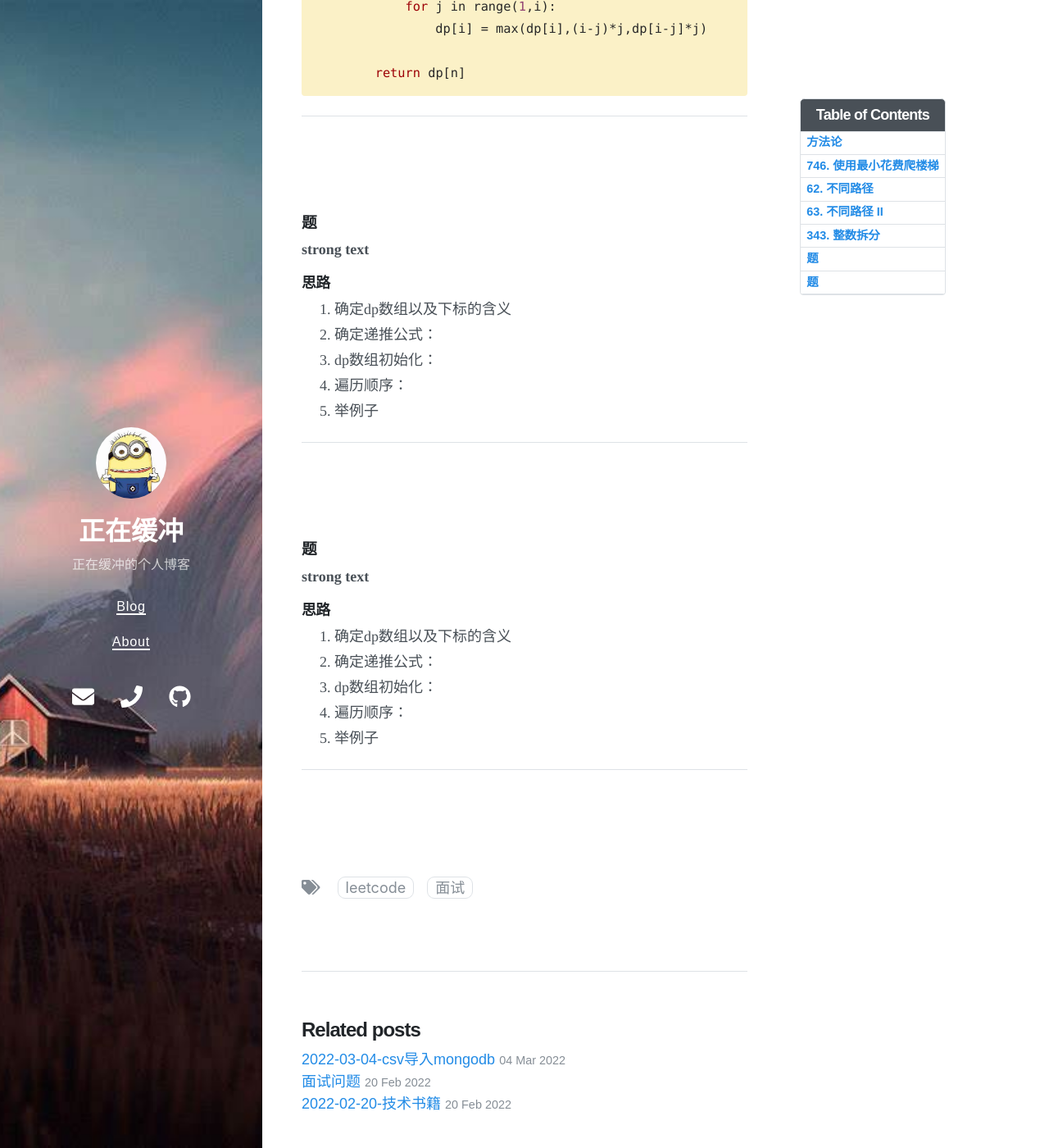
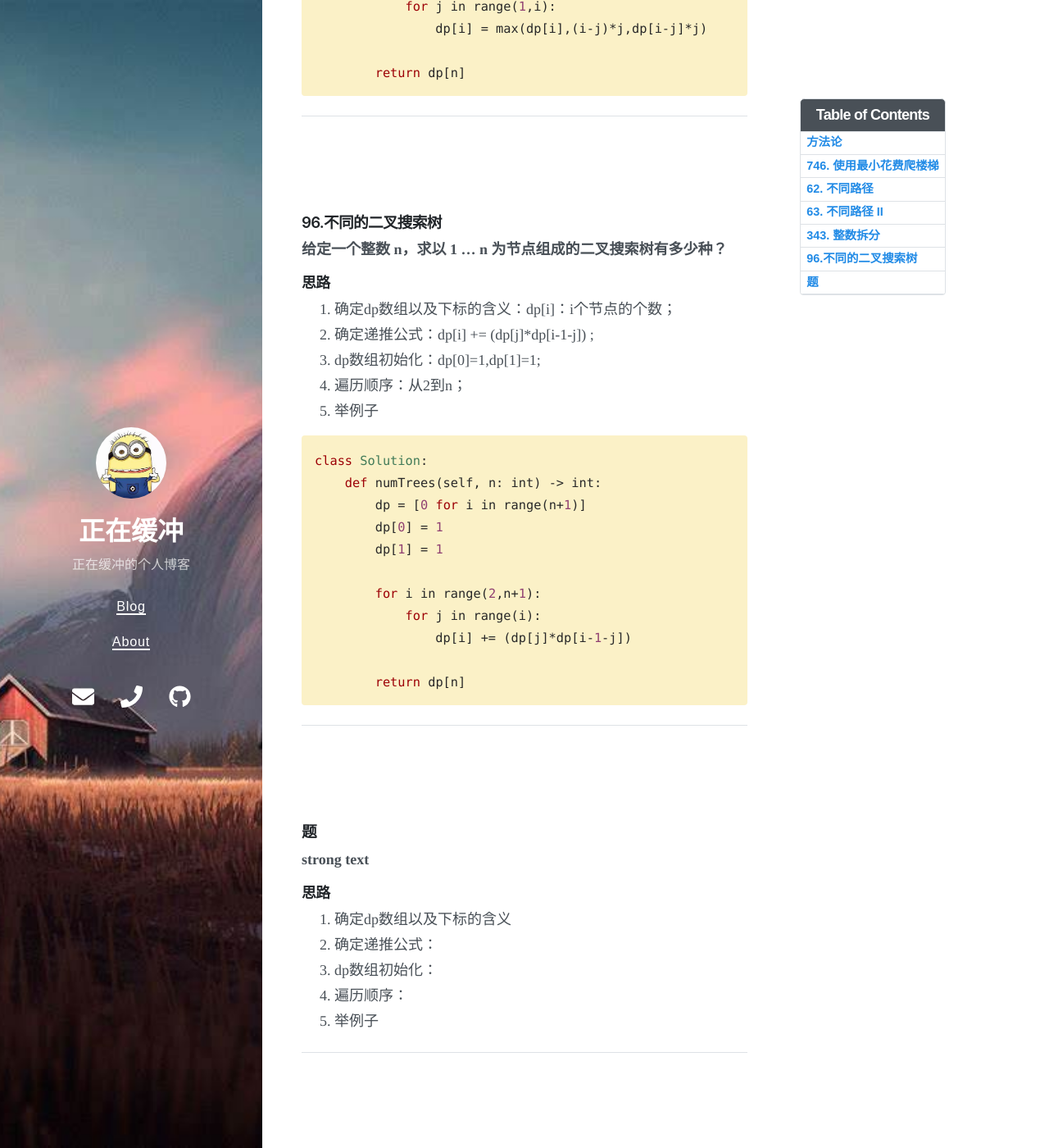
Before and after one commit to Zzhc3321/personal-blog.github.io, a Jekyll site: the page built from _posts/2022-03-04-动态规划.md, in a window 1280 px wide and 1400 px high, scrolled down 4374 px. Shown: the whole window at 82% size. Built offline with Jekyll 4.4.1, drawn with Linux system fonts in a browser that asks for light colours; nearby versions of some CDN libraries.

Commit message:
修改文件: _posts/2022-03-04-动态规划.md

````diff
--- a/_posts/2022-03-04-动态规划.md
+++ b/_posts/2022-03-04-动态规划.md
@@ -245,20 +245,32 @@ class Solution:
 
 
 
-### 题
+### 96.不同的⼆叉搜索树
 
-**strong text**
+**给定⼀个整数 n，求以 1 ... n 为节点组成的⼆叉搜索树有多少种？**
 
 
 #### 思路
-1. 确定dp数组以及下标的含义
-2. 确定递推公式：
-3. dp数组初始化：
-4. 遍历顺序：
+1. 确定dp数组以及下标的含义：dp[i]：i个节点的个数；
+2. 确定递推公式：dp[i] += (dp[j]*dp[i-1-j]) ;
+3. dp数组初始化：dp[0]=1,dp[1]=1;
+4. 遍历顺序：从2到n；
 5. 举例子
 
 
+```python
+class Solution:
+    def numTrees(self, n: int) -> int:
+        dp = [0 for i in range(n+1)]
+        dp[0] = 1
+        dp[1] = 1
 
+        for i in range(2,n+1):
+            for j in range(i):
+                dp[i] += (dp[j]*dp[i-1-j])
+
+        return dp[n]
+```
 
 
 
````
